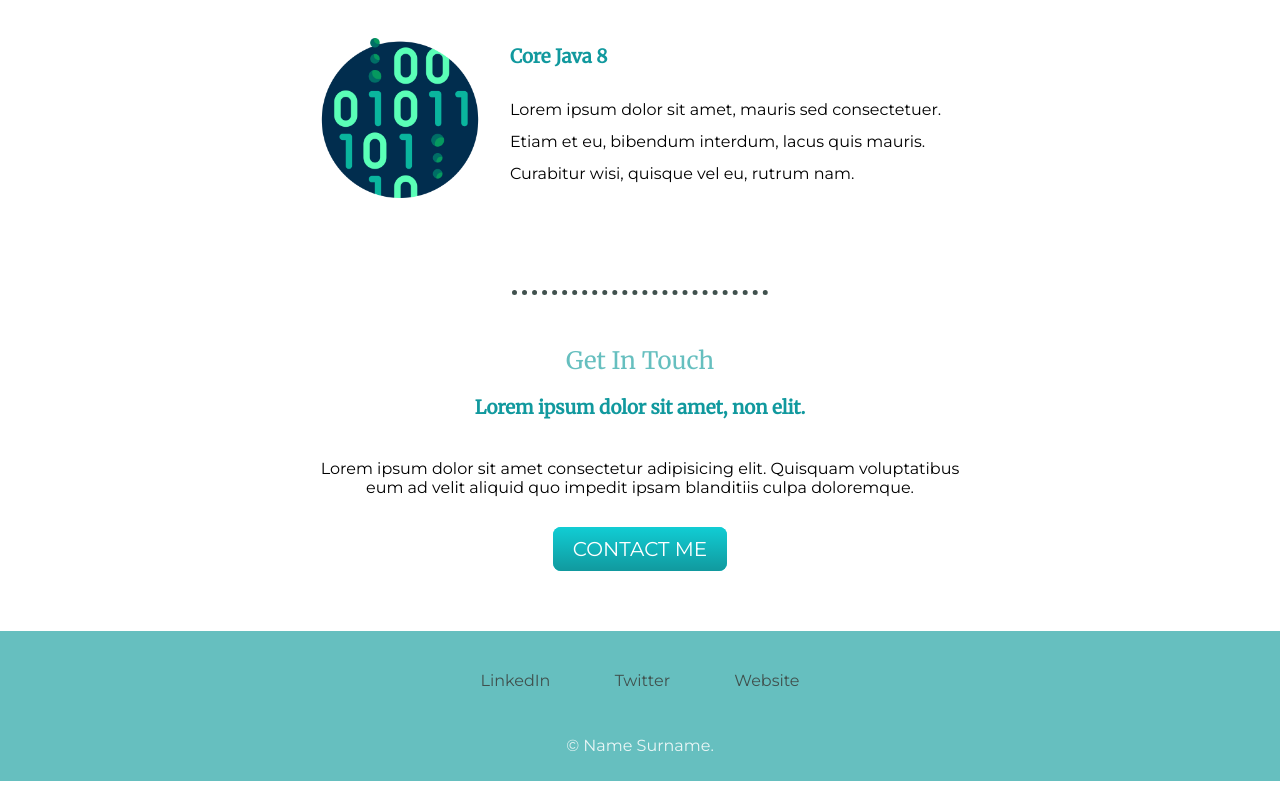
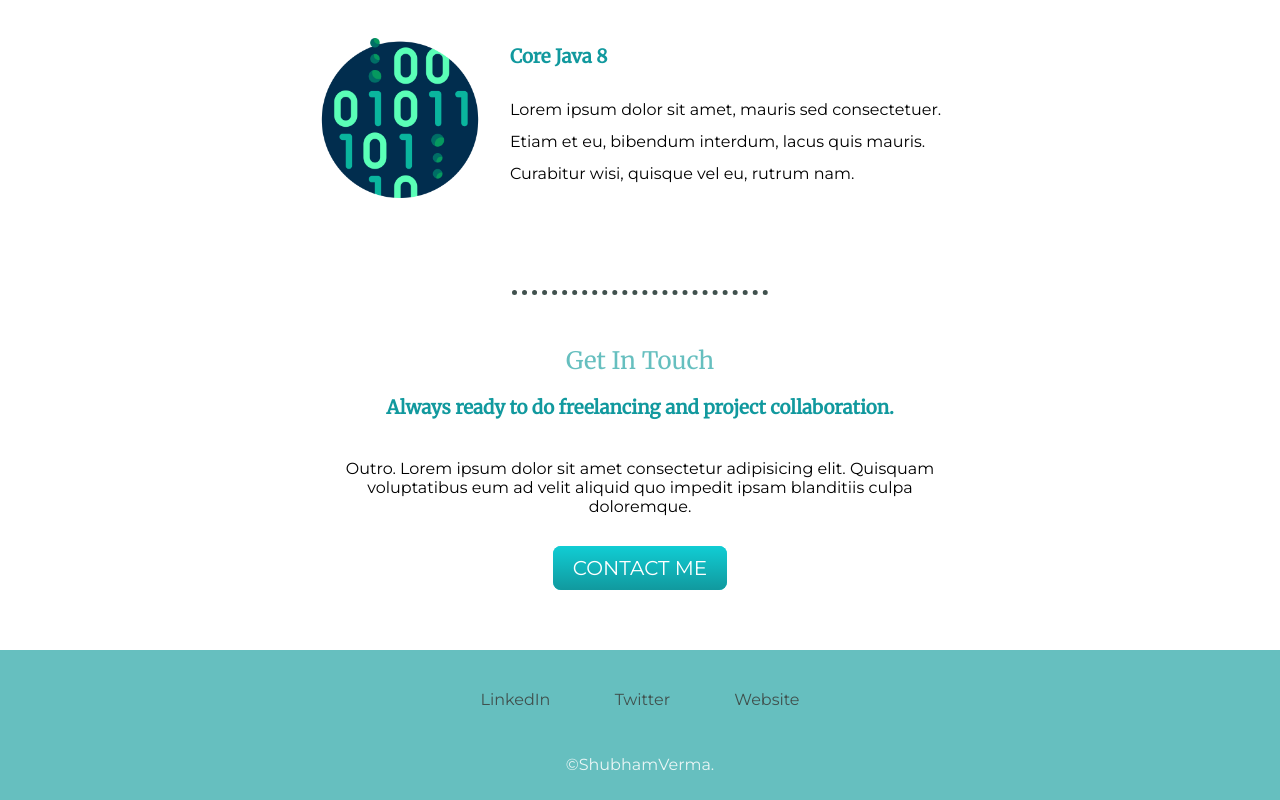
Before and after one commit to ShubhamVerma453/portfolioSite-html-css, a plain HTML site: page index.html in a window 1280 px wide. Shown: the part 1368-2168 px from the top of the page. Drawn offline with Linux system fonts and the light colour scheme.

Commit message:
bottom updated

```diff
--- a/index.html
+++ b/index.html
@@ -45,8 +45,8 @@
         <hr>
         <div class="contact-me">
           <h2>Get In Touch</h2>
-          <h3>Lorem ipsum dolor sit amet, non elit.</h3>
-          <p id="closing-line">Lorem ipsum dolor sit amet consectetur adipisicing elit. Quisquam voluptatibus eum ad velit aliquid quo impedit ipsam blanditiis culpa doloremque.</p>
+          <h3>Always ready to do freelancing and project collaboration.</h3>
+          <p id="closing-line">Outro. Lorem ipsum dolor sit amet consectetur adipisicing elit. Quisquam voluptatibus eum ad velit aliquid quo impedit ipsam blanditiis culpa doloremque.</p>
           <a class="btn" href="mailto:name@email.com">CONTACT ME</a>
         </div>
       </div>
@@ -56,7 +56,7 @@
         <a class="footer-link" href="https://www.linkedin.com/">LinkedIn</a>
         <a class="footer-link" href="https://twitter.com/">Twitter</a>
         <a class="footer-link" href="https://www.appbrewery.co/">Website</a>
-        <p>© Name Surname.</p>
+        <p>©ShubhamVerma.</p>
       </div>
 
 </body>
```
